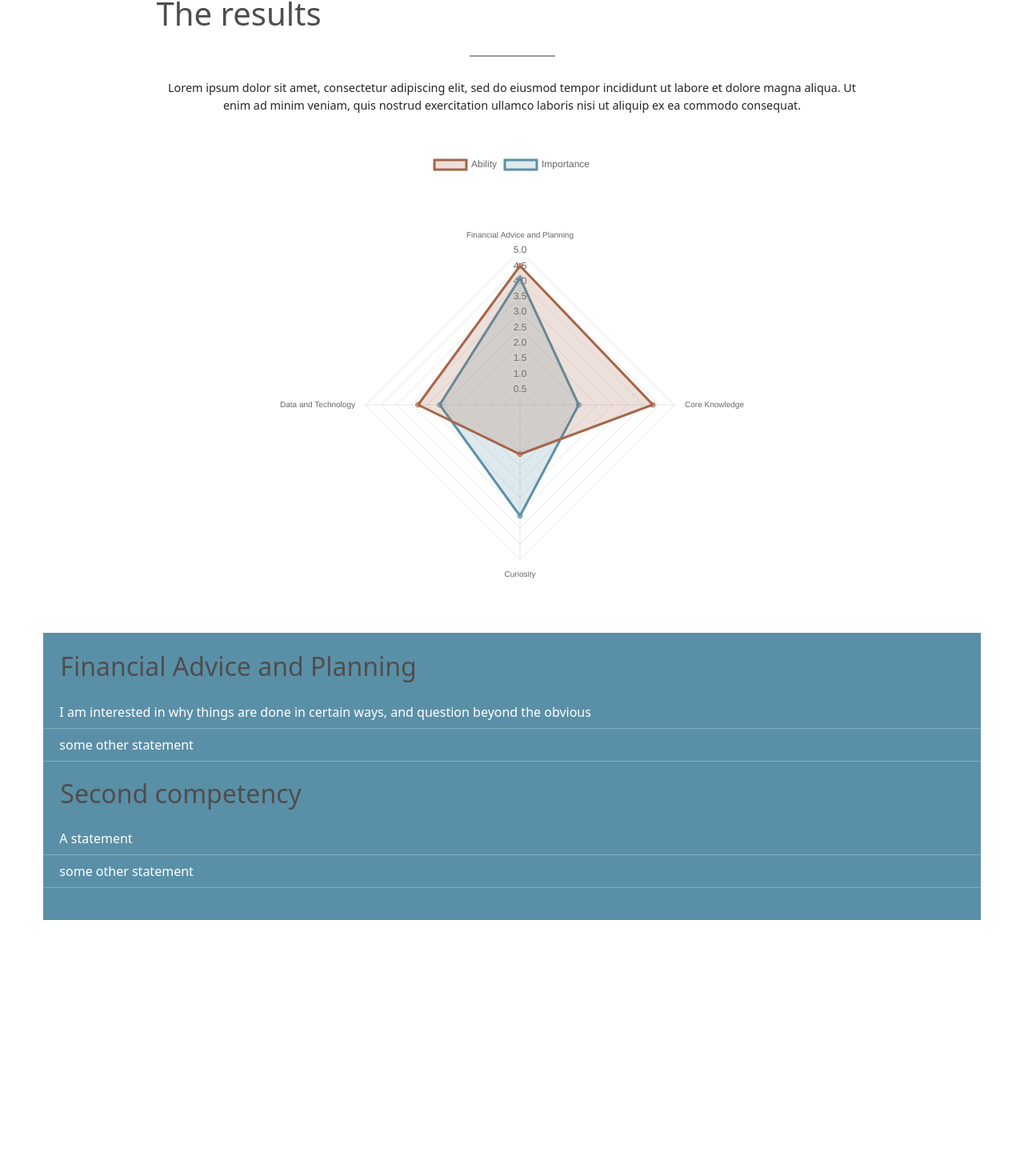
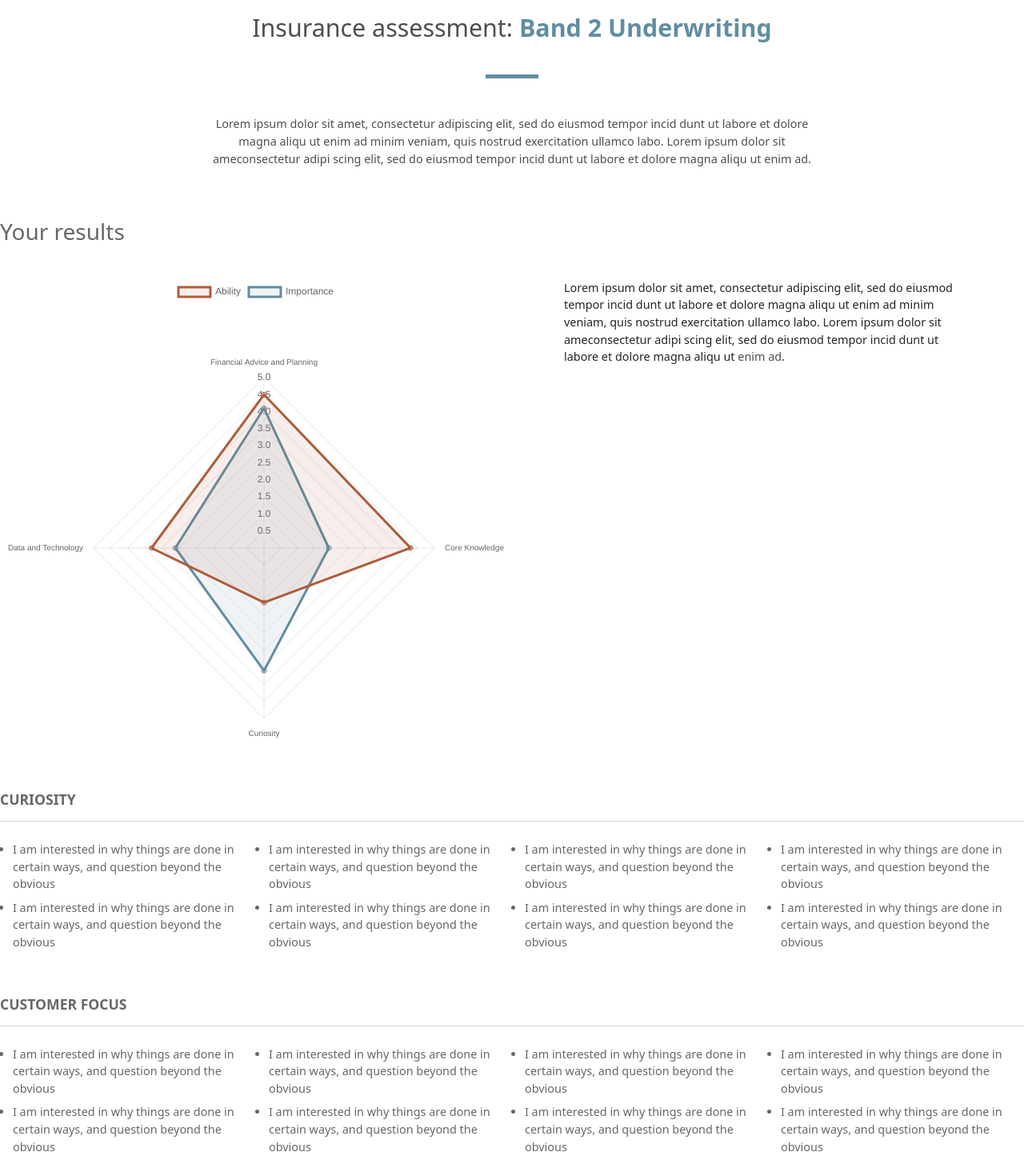
Before and after one commit to timrobinson33/survey-sample, a React (Create React App) app: page /survey-sample/results in a window 1280 px wide. Shown: the part 31-1501 px from the top of the page at 80% size. Before the commit the page ends 1227 px from the top, so only its background shows below. Built offline with nearby package versions, Linux system fonts and the light colour scheme; what survey-react would draw is missing.

Commit message:
Core results styling

```diff
--- a/src/App.css
+++ b/src/App.css
@@ -6,7 +6,7 @@ body {
     /*font-family: Helvetica, Arial, sans-serif;*/
 }
 
-h1, h2, h3, h3 span, h4, h4 span {
+h1, h2, h4, h4 span {
     color: #4e4e4d;
     font-size: 1.9rem;
     font-weight: 500;
@@ -16,8 +16,10 @@ h1 strong, h2 strong, h3 strong, h4 strong {
     font-weight: 700;
 }
 h3 {
-    margin-bottom: 0 !important;
-    text-transform: uppercase;
+    color: #676767;
+    margin-bottom: 1.5em !important;
+    font-size: 1.6rem;
+    font-weight: 500;
 }
 h4.sv_p_title, h4.sv_p_title span {
     font-size: 20px;
@@ -45,8 +47,8 @@ p a:hover {
     position: relative;
     margin-left: auto;
     margin-right: auto;
-    padding-right: 15px;
-    padding-left: 15px;
+    padding-right: 15px !important;
+    padding-left: 15px !important;
 }
 .row {
     --bs-gutter-x: 0 !important;
@@ -119,6 +121,9 @@ p a:hover {
     .member-title h2 {
         font-size: 1.5rem;
     }
+    .row.row-alt .container {
+        max-width: 540px;
+    }
 }
 @media screen and (min-width: 768px) {
     .member-title h2 {
@@ -134,6 +139,11 @@ p a:hover {
         width: auto;
     }
 }
+@media screen and (min-width: 1400px) {
+    .row.row-alt .container {
+        max-width: 1320px;
+    }
+}
 @media screen and (max-width: 576px) {
     .row > * {
         padding-left: 0 !important;
--- a/src/Results.css
+++ b/src/Results.css
@@ -1,4 +1,42 @@
+.row .results-heading {
+    padding-left: 15px;
+    padding-right: 15px;
+}
+
+/* Radar styles */
+.res-radar-wrapper {
+    width: 100%;
+    max-width: 700px;
+    padding-left: 15px;
+    padding-right: 15px;
+}
+.res-radar-inner {
+    width: 100%;
+    height: auto;
+}
+
 /* Results table */
+.results-infowrapper {
+    border-bottom: 1px solid #dadada;
+}
+.result-rowheading h4 {
+    color: #676767;
+    border-bottom: 1px solid #dadada;
+    margin-bottom: 0.75rem;
+    font-size: 1.1rem;
+    font-weight: 700;
+    text-transform: uppercase;
+    display: block;
+}
+.result-rowinfo ul {
+    padding-left: 1rem;
+}
+.result-rowinfo ul li {
+    color: #676767;
+    margin-bottom: 0.5rem;
+    font-size: 0.9rem;
+    line-height: 150%;
+}
 table {
     background-color: #5a90a7;
     border-color: #fff;
@@ -20,3 +58,14 @@ table tbody th td, table tbody tr td {
     width: 100%;
     display: block;
 }
+
+@media screen and (min-width: 768px) {
+    .row .results-heading {
+        padding-left: 0;
+        padding-right: 0;
+    }
+    .res-radar-wrapper {
+        padding-left: 0;
+        padding-right: 0;
+    }
+}
--- a/src/Results.js
+++ b/src/Results.js
@@ -1,4 +1,5 @@
 import './Results.css';
+import { Link } from 'react-router-dom'
 import ResultsRadar from './ResultsRadar';
 import ResultsTable from './ResultsTable';
 
@@ -6,22 +7,60 @@ export default function Results() {
 
   return (
     <>
-    <div class="row w-100 m-0">
-      <div class="row m-0 p-0 justify-content-center">
-        <div class="col-10 pt-4 d-flex justify-content-center">
-          <div class="col-10 justify-content-center">
-            <h1>The results</h1>
-            <span class="separator"></span>
-            <p class="mb-5"><center>Lorem ipsum dolor sit amet, consectetur adipiscing elit, sed do eiusmod tempor incididunt ut labore et dolore magna aliqua. Ut enim ad minim veniam, quis nostrud exercitation ullamco laboris nisi ut aliquip ex ea commodo consequat.</center></p>
+    <div>
+      <div class="member-title text-md-center pt-5 pb-3 pb-md-4 mb-0">
+        <div class="container container-alt">
+          <div class="row">
+            <div class="col-12">
+              <h2 class="pb-3 pb-md-4 mb-0">Insurance assessment: <strong>Band 2 Underwriting</strong></h2>
+              <hr />
+            </div>
           </div>
         </div>
       </div>
-      <div class="row m-0 p-0 justify-content-center">
-        <div class="col-10 d-flex justify-content-center">
+      <div class="member-text text-md-center pb-5">
+        <div class="container container-alt">
+          <div class="col-12">
+            <p>Lorem ipsum dolor sit amet, consectetur adipiscing elit, sed do eiusmod
+              tempor incid dunt ut labore et dolore magna aliqu ut enim ad minim veniam,
+              quis nostrud exercitation ullamco labo. Lorem ipsum dolor sit ameconsectetur
+              adipi scing elit, sed do eiusmod tempor incid dunt ut labore et dolore
+              magna aliqu ut <a href="#">enim ad</a>.</p>
+          </div>
+        </div>
+      </div>
+      <div class="row w-100">
+        <div class="results-heading">
+          <h3>Your results</h3>
+        </div>
+      </div>
+      <div class="row row-alt w-100">
+        <div class="col-md-6 d-flex justify-content-center">
           <ResultsRadar />
         </div>
-        <div class="col-12 d-flex justify-content-center">
-          <ResultsTable />
+        <div class="container container-alt col-md-6 mb-4 px-md-4 results-description">
+          <p>Lorem ipsum dolor sit amet, consectetur adipiscing elit, sed do eiusmod
+          tempor incid dunt ut labore et dolore magna aliqu ut enim ad minim veniam,
+          quis nostrud exercitation ullamco labo. Lorem ipsum dolor sit ameconsectetur
+          adipi scing elit, sed do eiusmod tempor incid dunt ut labore et dolore
+          magna aliqu ut <a href="#">enim ad</a>.</p>
+        </div>
+      </div>
+      <div class="row w-100 m-0">
+        <div class="row m-0 p-0 justify-content-center">
+          <div class="col-12 d-flex justify-content-center">
+            <ResultsTable />
+          </div>
+        </div>
+      </div>
+      <div class="member-button pb-5">
+        <div class="container container-alt">
+          <div class="row">
+            <div class="col-12 text-center">
+              <Link class="member-button-link mx-md-3 mb-3" to='/somelink'>New assessment</Link>
+              <Link class="member-button-link mx-md-3 mb-3" to='/somelink'>Provide feedback</Link>
+            </div>
+          </div>
         </div>
       </div>
     </div>
--- a/src/ResultsRadar.js
+++ b/src/ResultsRadar.js
@@ -26,14 +26,14 @@ export default function ResultsRadar() {
             {
                 label: 'Ability',
                 data: [4.5, 4.3, 1.6, 3.3],
-                backgroundColor: 'rgba(165, 102, 73, 0.2)',
-                borderColor: 'rgba(165, 102, 73, 1)',
+                backgroundColor: 'rgba(173, 93, 58, 0.1)',
+                borderColor: 'rgba(173, 93, 58, 1)',
             },
             {
                 label: 'Importance',
                 data: [4.1, 1.9, 3.6, 2.6],
-                backgroundColor: 'rgba(90, 144, 167, 0.2)',
-                borderColor: 'rgba(90, 144, 167, 1)',
+                backgroundColor: 'rgba(96, 141, 162, 0.1)',
+                borderColor: 'rgba(96, 141, 162, 1)',
             },
         ]
     }
@@ -44,8 +44,8 @@ export default function ResultsRadar() {
     }
 
     return (
-        <div>
-            <div style={{ width: "600px", height: "600px" }}>
+        <div class="res-radar-wrapper">
+            <div class="res-radar-inner">
                 <Radar options={radarOptions} data={radarData} />
             </div>
         </div>
--- a/src/ResultsTable.js
+++ b/src/ResultsTable.js
@@ -1,31 +1,66 @@
 export default function ResultsTable() {
-    return <table class="col-11 mb-6" border="1">
-        <thead>
-            <td></td>
-        </thead>
-        <tbody>
-            <th>
-                <td>
-                    <h2>Financial Advice and Planning</h2>
-                </td>
-            </th>
-            <tr>
-                <td>I am interested in why things are done in certain ways, and question beyond the obvious</td>
-            </tr>
-            <tr>
-                <td>some other statement</td>
-            </tr>
-            <th>
-                <td>
-                    <h2>Second competency</h2>
-                </td>
-            </th>
-            <tr>
-                <td>A statement</td>
-            </tr>
-            <tr>
-                <td>some other statement</td>
-            </tr>
-        </tbody>
-    </table>
+    return <div class="row w-100 mb-5 results-infowrapper">
+        <div class="results-inforow mb-4">
+            <div class="result-rowheading">
+                <h4 class="mb-4 pb-3">Curiosity</h4>
+            </div>
+            <div class="row result-rowinfo">
+                <div class="col-lg-3 col-md-12 mb-md-3 pe-2">
+                    <ul>
+                        <li>I am interested in why things are done in certain ways, and question beyond the obvious</li>
+                        <li>I am interested in why things are done in certain ways, and question beyond the obvious</li>
+                    </ul>
+                </div>
+                <div class="col-lg-3 col-md-4 pe-2">
+                    <ul>
+                        <li>I am interested in why things are done in certain ways, and question beyond the obvious</li>
+                        <li>I am interested in why things are done in certain ways, and question beyond the obvious</li>
+                    </ul>
+                </div>
+                <div class="col-lg-3 col-md-4 pe-2">
+                    <ul>
+                        <li>I am interested in why things are done in certain ways, and question beyond the obvious</li>
+                        <li>I am interested in why things are done in certain ways, and question beyond the obvious</li>
+                    </ul>
+                </div>
+                <div class="col-lg-3 col-md-4 pe-2">
+                    <ul>
+                        <li>I am interested in why things are done in certain ways, and question beyond the obvious</li>
+                        <li>I am interested in why things are done in certain ways, and question beyond the obvious</li>
+                    </ul>
+                </div>
+            </div>
+        </div>
+        <div class="results-inforow mb-4">
+            <div class="result-rowheading">
+                <h4 class="mb-4 pb-3">Customer focus</h4>
+            </div>
+            <div class="row result-rowinfo">
+                <div class="col-lg-3 col-md-12 mb-md-3 pe-2">
+                    <ul>
+                        <li>I am interested in why things are done in certain ways, and question beyond the obvious</li>
+                        <li>I am interested in why things are done in certain ways, and question beyond the obvious</li>
+                    </ul>
+                </div>
+                <div class="col-lg-3 col-md-4 pe-2">
+                    <ul>
+                        <li>I am interested in why things are done in certain ways, and question beyond the obvious</li>
+                        <li>I am interested in why things are done in certain ways, and question beyond the obvious</li>
+                    </ul>
+                </div>
+                <div class="col-lg-3 col-md-4 pe-2">
+                    <ul>
+                        <li>I am interested in why things are done in certain ways, and question beyond the obvious</li>
+                        <li>I am interested in why things are done in certain ways, and question beyond the obvious</li>
+                    </ul>
+                </div>
+                <div class="col-lg-3 col-md-4 pe-2">
+                    <ul>
+                        <li>I am interested in why things are done in certain ways, and question beyond the obvious</li>
+                        <li>I am interested in why things are done in certain ways, and question beyond the obvious</li>
+                    </ul>
+                </div>
+            </div>
+        </div>
+    </div>
 }
```
